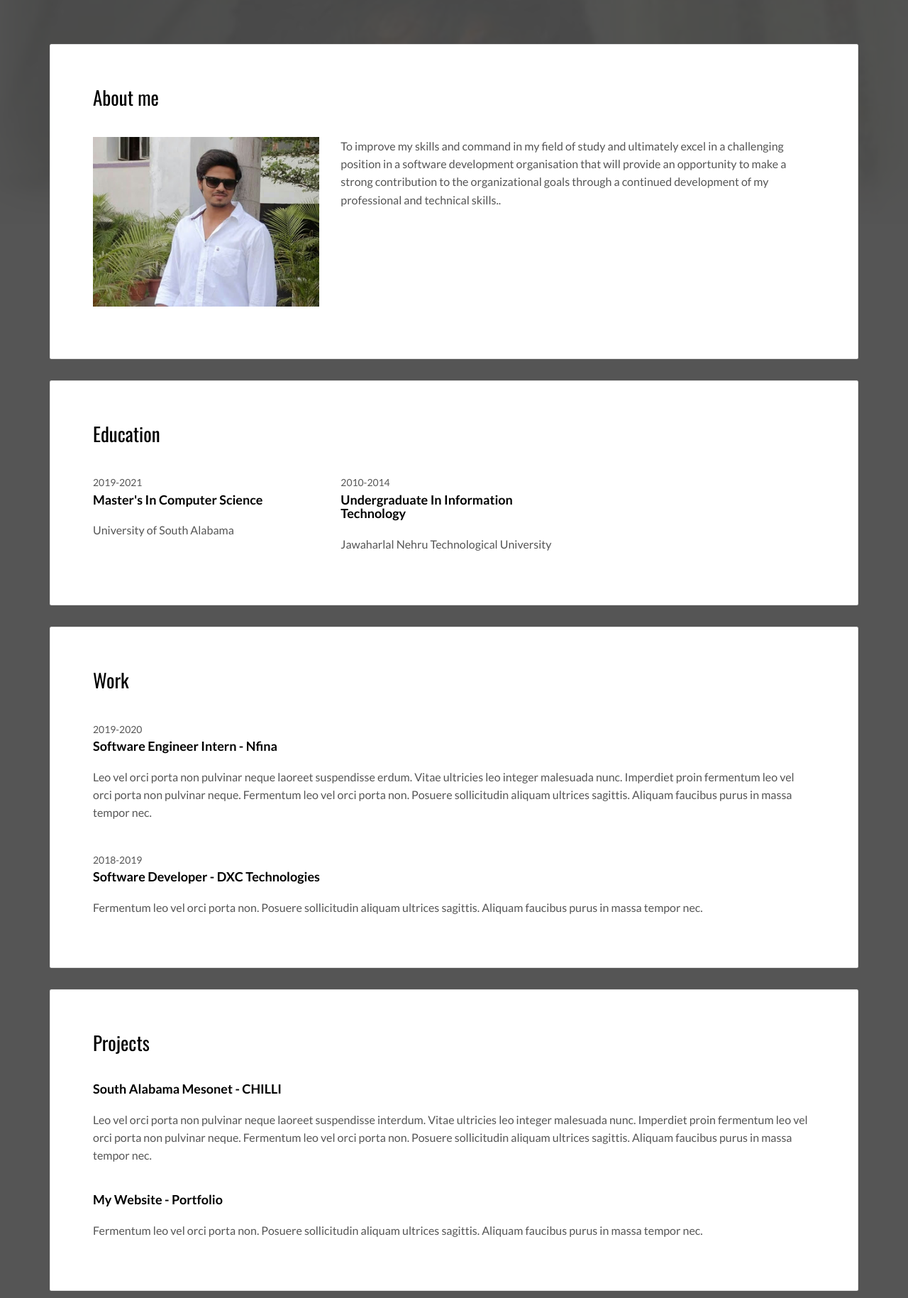
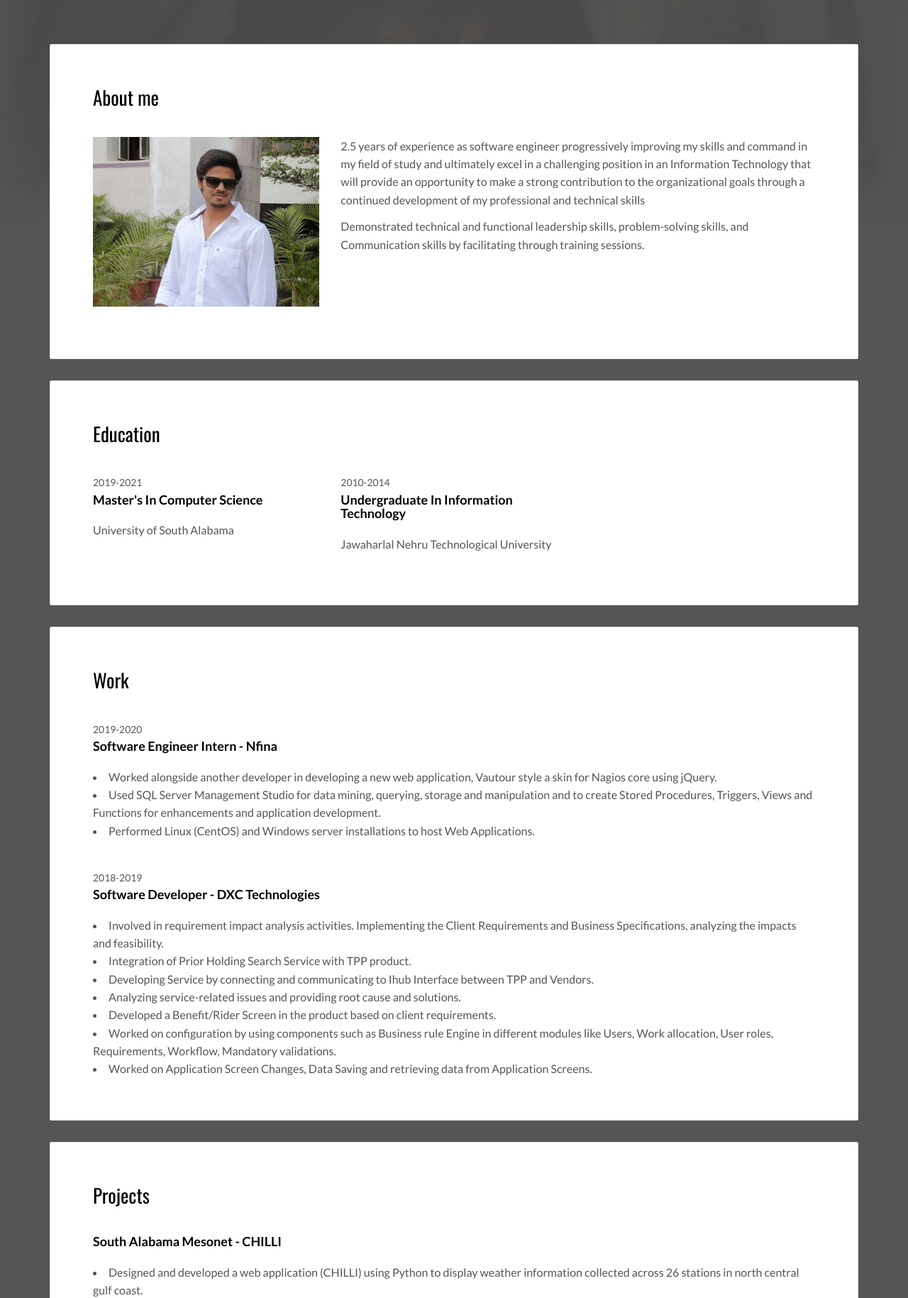
Before and after one commit to Yeshwanth37/MyPortfolio, a Flask app: page / in a window 1280 px wide. Shown: the part 245-2074 px from the top of the page at 71% size. Run offline with Flask 2, Linux system fonts and the light colour scheme; some libraries are stand-ins or nearby versions.

Commit message:
Updated CSS and HTML

```diff
--- a/templates/index.html
+++ b/templates/index.html
@@ -61,8 +61,8 @@
               </div>
               <div class="col-md-8">
 
-              <p>To improve my skills and command in my field of study and ultimately excel in a challenging position in a software development organisation that will provide an opportunity to make a strong contribution to the organizational goals through a continued development of my professional and technical skills..</p>
-
+              <p>2.5 years of experience as software engineer progressively improving my skills and command in my field of study and ultimately excel in a challenging position in an Information Technology that will provide an opportunity to make a strong contribution to the organizational goals through a continued development of my professional and technical skills</p>
+              <P>Demonstrated technical and functional  leadership skills, problem-solving skills, and Communication skills by facilitating through training sessions.</P>
               </div>
             </div>
           </div>
@@ -97,16 +97,21 @@
             <div class="work-experience">
               <small class="date">2019-2020</small>
               <h3 class="h5 date-title">Software Engineer Intern - Nfina</h3>
-
-
-              <p>Leo vel orci porta non pulvinar neque laoreet suspendisse <int></int>erdum. Vitae ultricies leo integer malesuada nunc. Imperdiet proin fermentum leo vel orci porta non pulvinar neque. Fermentum leo vel orci porta non. Posuere sollicitudin aliquam ultrices sagittis. Aliquam faucibus purus in massa tempor nec.</p>
+                <li>Worked alongside another developer in developing a new web application, Vautour style a skin for Nagios core using jQuery.</li>
+                <li>Used SQL Server Management Studio for data mining, querying, storage and manipulation and to create Stored Procedures, Triggers, Views and Functions for enhancements and application development.</li>
+                <li>Performed Linux (CentOS) and Windows server installations to host Web Applications.</li>
             </div>
 
             <div class="work-experience">
               <small class="date">2018-2019</small>
               <h3 class="h5 date-title">Software Developer - DXC Technologies</h3>
-
-              <p>Fermentum leo vel orci porta non. Posuere sollicitudin aliquam ultrices sagittis. Aliquam faucibus purus in massa tempor nec.</p>
+                <li>Involved in requirement impact analysis activities. Implementing the Client Requirements and Business Specifications, analyzing the impacts and feasibility.</li>
+                <li>Integration of Prior Holding Search Service with TPP product.</li>
+                <li>Developing Service by connecting and communicating to Ihub Interface between TPP and Vendors.</li>
+                <li>Analyzing service-related issues and providing root cause and solutions.</li>
+                <li>Developed a Benefit/Rider Screen in the product based on client requirements.</li>
+                <li>Worked on configuration by using components such as Business rule Engine in different modules like Users, Work allocation, User roles, Requirements, Workflow, Mandatory validations.</li>
+                <li>Worked on Application Screen Changes, Data Saving and retrieving data from Application Screens.</li>
             </div>
           </div>
         </div>
@@ -118,14 +123,17 @@
             <h2>Projects</h2>
             <div class="work-experience">
               <h3 class="h5 date-title">South Alabama Mesonet <a href="http://chiliweb.southalabama.edu/index.php" title="Create professionnal website"> - CHILLI</a></h3>
-
-              <p>Leo vel orci porta non pulvinar neque laoreet suspendisse interdum. Vitae ultricies leo integer malesuada nunc. Imperdiet proin fermentum leo vel orci porta non pulvinar neque. Fermentum leo vel orci porta non. Posuere sollicitudin aliquam ultrices sagittis. Aliquam faucibus purus in massa tempor nec.</p>
+                <li>Designed and developed a web application (CHILLI) using Python to display weather information collected across 26 stations in north central gulf coast.</li>
+                <li>Worked on designing an open source API to serve the data from 26 stations for the research needs of university, inspiring more research projects. </li>
+                <li>Designed, developed, and supported a weather application using Django framework which is used for k-12 technology activities at the university. </li>
             </div>
 
             <div class="work-experience">
-              <h3 class="h5 date-title">My Website <a href="yeshwanth37.pythonanywhere.com" title=""> - Portfolio </a></h3>
-
-              <p>Fermentum leo vel orci porta non. Posuere sollicitudin aliquam ultrices sagittis. Aliquam faucibus purus in massa tempor nec.</p>
+              <h3 class="h5 date-title">ALABAMA DEPARTMENT OF ENVIRONMENTAL MANAGEMENT- DATA WAREHOUSE<a href="yeshwanth37.pythonanywhere.com" title=""> - Portfolio </a></h3>
+                <li>Built a Data Warehouse for the purpose of public health and knowledge. </li>
+                <li>Gathered the requirements, defined a Data warehouse logical design like Business process, identifying dimensions, logical star scheme and conceptual hierarchies. </li>
+                <li>Used SQL for data extraction, transformed the data by using Talend (ETL tool) and loaded the refined version of data into MY SQL.</li>
+                <li>Used Tableau to display the visual analytics reports. </li>
             </div>
           </div>
         </div>
@@ -184,9 +192,9 @@
       <div class="col-xs-12">
         <p><img src="./static/assets/images/mashup-icon.svg" alt=""></p>
 
-          <a class="fa-icon fa-icon-2x footer" title="Phone Number">
-            <i class="fa fa-phone" aria-hidden="true"> +1-251-303-6927 </i>
-          </a>
+{#          <a class="fa-icon fa-icon-2x footer" title="Phone Number">#}
+{#            <i class="fa fa-phone" aria-hidden="true"> +1-251-303-6927 </i>#}
+{#          </a>#}
 
 {#          <a class="fa-icon fa-icon-2x" href="https://dribbble.com/" title="">#}
 {#            <i class="fa fa-dribbble"></i>#}
```
